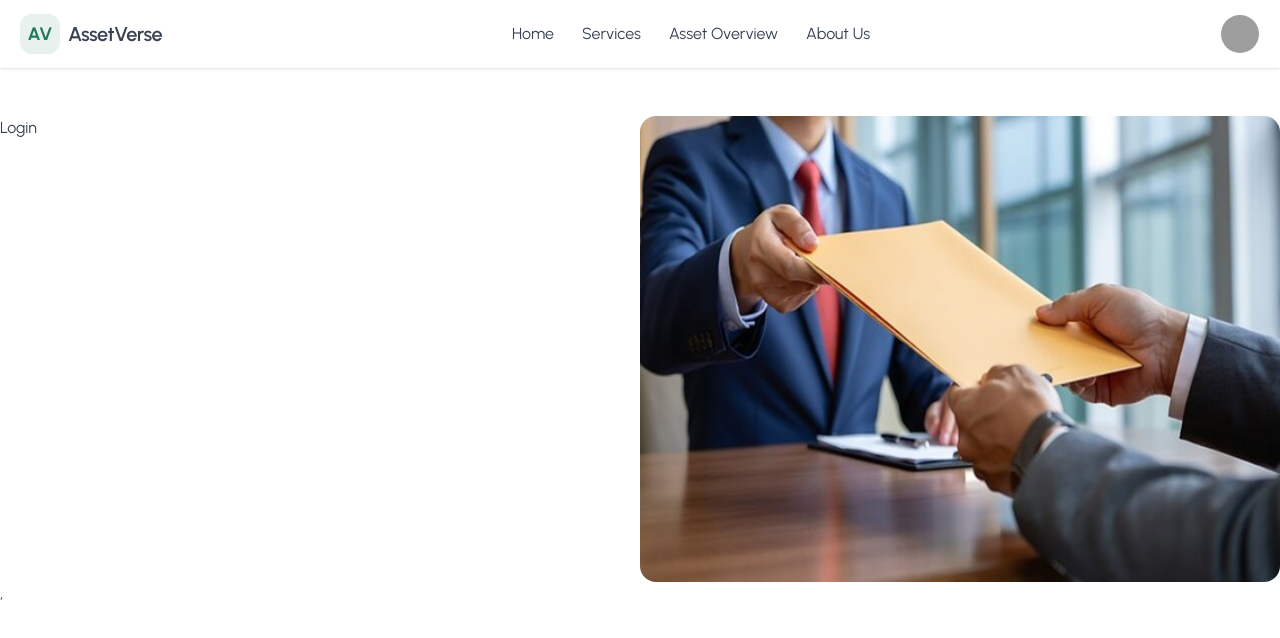
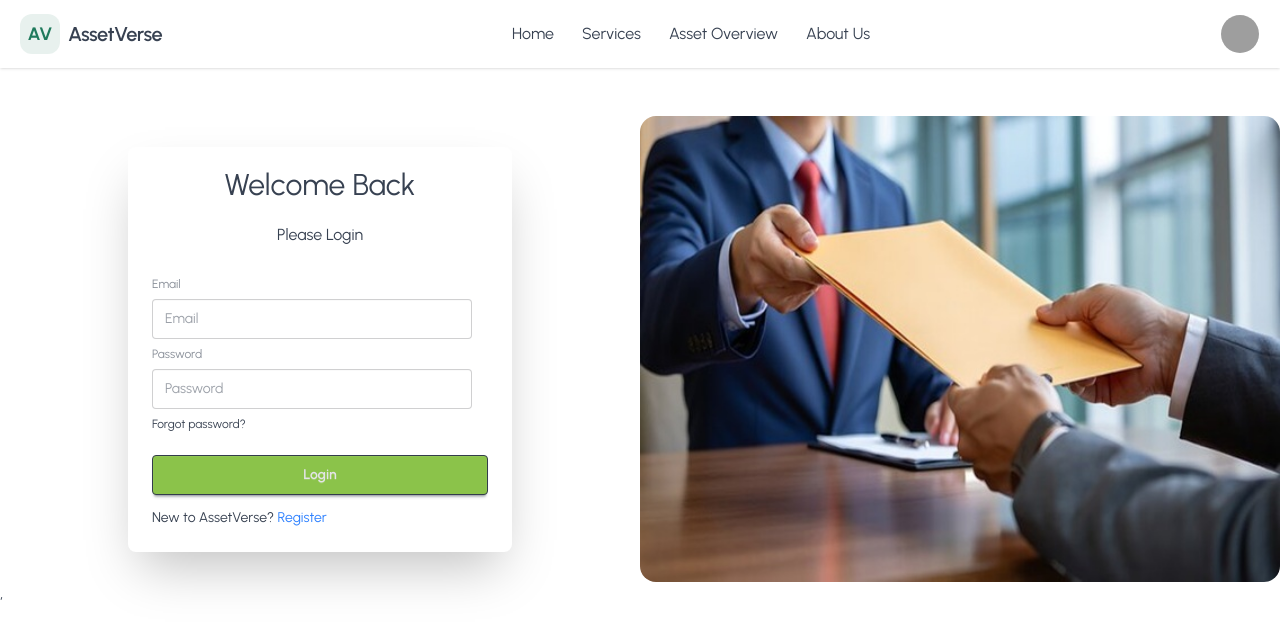
Before and after one commit to masumgaibandha/asset-verse-client, a React (Vite) app: page /login in a window 1280 px wide. Shown: the top 638 px of the page. Built offline with nearby package versions, Linux system fonts and the light colour scheme; grey boxes are pictures that could not be loaded.

Commit message:
register page added

```diff
--- a/package.json
+++ b/package.json
@@ -20,6 +20,7 @@
     "react-leaflet": "^5.0.0",
     "react-responsive-carousel": "^3.2.23",
     "react-router": "^7.10.1",
+    "react-toastify": "^11.0.5",
     "swiper": "^12.0.3",
     "tailwindcss": "^4.1.17"
   },
--- a/src/contexts/AuthContext/AuthProvider.jsx
+++ b/src/contexts/AuthContext/AuthProvider.jsx
@@ -1,15 +1,29 @@
 import React from 'react'
 import { AuthContext } from './AuthContext'
-import { createUserWithEmailAndPassword } from 'firebase/auth'
+import { createUserWithEmailAndPassword, GoogleAuthProvider, signInWithEmailAndPassword, signInWithPopup } from 'firebase/auth'
 import { auth } from '../../firebase/firebase.init'
 
+
+const googleProvider = new GoogleAuthProvider();
 const AuthProvider = ({ children }) => {
 
     const registerUser = (email, password) =>{
         return createUserWithEmailAndPassword(auth, email, password)
     }
+
+    const signInUser = (email, password) =>{
+        return signInWithEmailAndPassword(auth, email, password)
+    }
+
+    const signInGoogle = () =>{
+        return signInWithPopup(auth, googleProvider)
+    }
+
+
     const authInfo = {
-        registerUser
+        registerUser,
+        signInUser,
+        signInGoogle
     }
 
     return (
--- /dev/null
+++ b/src/hooks/useAuth.jsx
@@ -0,0 +1,9 @@
+import React, { useContext } from 'react'
+import { AuthContext } from '../contexts/AuthContext/AuthContext'
+
+const useAuth = () => {
+    const authInfo = useContext(AuthContext)
+  return authInfo;
+}
+
+export default useAuth
--- a/src/layouts/AuthLayout.jsx
+++ b/src/layouts/AuthLayout.jsx
@@ -7,7 +7,7 @@ const AuthLayout = () => {
   return (
     <div className='max-w-7xl mx-auto'>
         <Navbar></Navbar>
-        <div className='flex'>
+        <div className='flex items-center'>
 
         <div className='flex-1 '>
             <Outlet>
--- a/src/main.jsx
+++ b/src/main.jsx
@@ -4,6 +4,7 @@ import './index.css'
 import { RouterProvider } from "react-router/dom";
 import { router } from './routes/router';
 import AuthProvider from './contexts/AuthContext/AuthProvider';
+import { ToastContainer } from 'react-toastify';
 
 
 
@@ -12,6 +13,20 @@ createRoot(document.getElementById('root')).render(
   <StrictMode>
     <AuthProvider>
       <RouterProvider router={router} />,
+
+      <ToastContainer
+        position="top-right"
+        autoClose={5000}
+        hideProgressBar={false}
+        newestOnTop={false}
+        closeOnClick={false}
+        rtl={false}
+        pauseOnFocusLoss
+        draggable
+        pauseOnHover
+        theme="colored"
+        // transition={Bounce}
+      />
     </AuthProvider>
   </StrictMode>,
 )
--- a/src/pages/Auth/Login/Login.jsx
+++ b/src/pages/Auth/Login/Login.jsx
@@ -1,8 +1,54 @@
 import React from 'react'
+import { useForm } from 'react-hook-form'
+import useAuth from '../../../hooks/useAuth'
+import { toast } from 'react-toastify'
+import { Link } from 'react-router'
 
 const Login = () => {
+  const { register, handleSubmit, formState: { errors } } = useForm()
+  const {signInUser} = useAuth()
+
+  const handleLogin = (data) => {
+    console.log('Login Form Data', data)
+    signInUser(data.email, data.password)
+    .then(result => {
+      toast.success('Log in Success')
+    })
+    .catch(error =>{
+      toast.error('Login failed')
+    })
+
+  }
+
   return (
-    <div>Login</div>
+    <div className="card bg-base-100 w-full mx-auto max-w-sm shrink-0 shadow-2xl">
+      <h3 className="text-3xl text-center py-5">Welcome Back</h3>
+      <p className='text-center'>Please Login</p>
+      <form onSubmit={handleSubmit(handleLogin)} className='card-body'>
+
+        <fieldset className="fieldset">
+          {/* Email Field */}
+          <label className="label">Email</label>
+          <input type="email" {...register('email', { required: true })} className="input" placeholder="Email" />
+
+          {
+            errors.email?.type === "required" && <p className='text-red-500'>Email is required</p>
+          }
+
+          {/* Pasword Field */}
+          <label className="label">Password</label>
+          <input type="password" {...register('password', { required: true })} className="input" placeholder="Password" />
+
+          {
+            errors.password?.type === 'required' && <p className='text-red-500'> Input Valid Password</p>
+          }
+
+          <div><a className="link link-hover">Forgot password?</a></div>
+          <button className="btn btn-neutral bg-accent mt-4">Login</button>
+        </fieldset>
+          <p>New to AssetVerse? <Link className='text-blue-500' to={'/register'}>Register</Link></p>
+      </form>
+    </div>
   )
 }
 
--- a/src/pages/Auth/Register/Register.jsx
+++ b/src/pages/Auth/Register/Register.jsx
@@ -1,15 +1,30 @@
 import React from 'react'
 import { useForm } from 'react-hook-form'
+import useAuth from '../../../hooks/useAuth'
+import { toast } from 'react-toastify'
+import { Link } from 'react-router'
 
 const Register = () => {
     const { register, handleSubmit, formState: { errors } } = useForm()
+    const { registerUser } = useAuth()
 
     const handleRegistration = (data) => {
         console.log('After register', data)
+        registerUser(data.email, data.password)
+            .then(result => {
+                console.log(result.user)
+                toast.success('Register Successfully')
+            })
+            .catch(error => {
+                console.log(error)
+                toast.error('Error Register')
+            })
     }
     return (
-        <div>
-            <form onSubmit={handleSubmit(handleRegistration)}>
+        <div className='card bg-base-100 w-full mx-auto max-w-sm shrink-0 shadow-2xl'>
+            <h3 className="text-3xl text-center py-5">Welcome Back</h3>
+            <p className='text-center'>Please Login</p>
+            <form onSubmit={handleSubmit(handleRegistration)} className='card-body'>
                 <fieldset className="fieldset">
                     {/* Email Field */}
                     <label className="label">Email</label>
@@ -43,6 +58,7 @@ const Register = () => {
                     <div><a className="link link-hover">Forgot password?</a></div>
                     <button className="btn btn-accent text-white mt-4">Login</button>
                 </fieldset>
+                <p>Already have account? <Link className='text-blue-500' to={'/login'}>Login</Link></p>
             </form>
         </div>
     )
```
Also changed, not shown: 1 other file (tests, documents, lock files or other folders).
